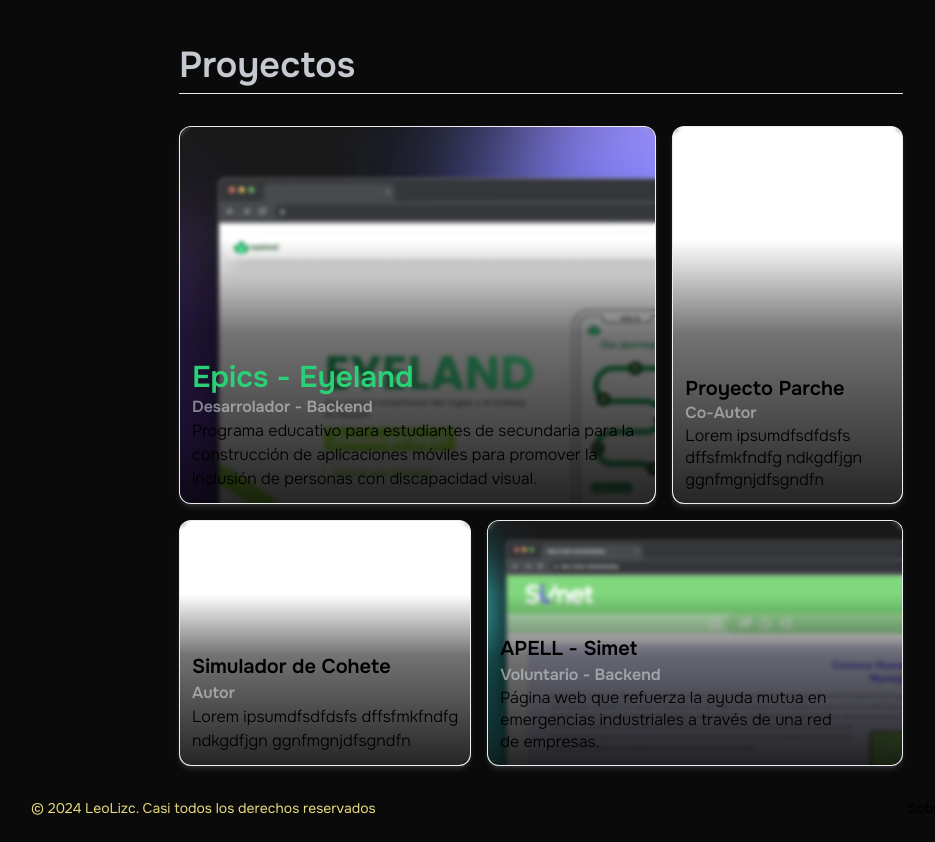
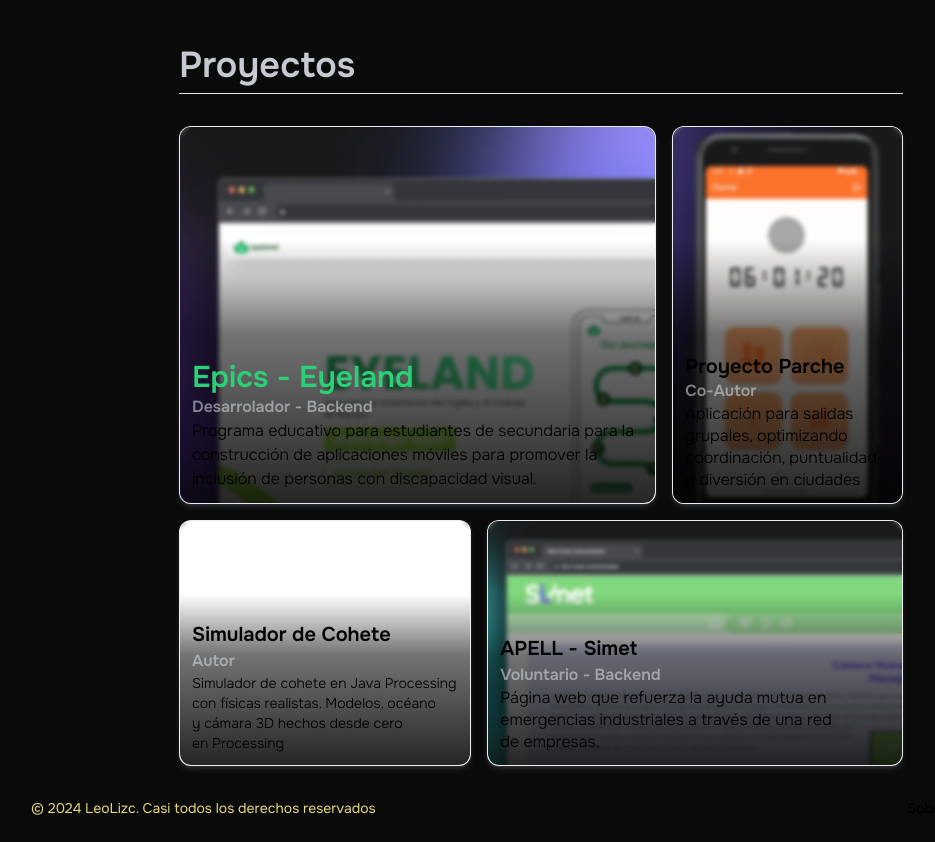
Before and after one commit to LeoLizc/leolizc.portfolio, a Next.js app: page / in a window 1280 px wide. Shown: the part 1240-2082 px from the top of the page, without its empty margins (99-1034 px from the left). Built offline with nearby package versions, Linux system fonts and the light colour scheme.

Commit message:
Add Parche_shots_so.webp image and update project descriptions

```diff
--- a/src/ui/sections/projects.tsx
+++ b/src/ui/sections/projects.tsx
@@ -15,13 +15,15 @@ export default function Projects() {
         className="col-span-4 row-span-3 [&_p]:leading-snug [&_h3]:leading-tight"
         title="Proyecto Parche"
         subtitle="Co-Autor"
-        description="Lorem ipsumdfsdfdsfs dffsfmkfndfg ndkgdfjgn ggnfmgnjdfsgndfn"
+        imageSrc="/imgs/Parche_shots_so.webp"
+        imageAlt="Captura de la pantalla principal de la aplicación"
+        description="Aplicación para salidas grupales, optimizando coordinación, puntualidad y diversión en ciudades"
       />
       <BentoItem
-        className="col-span-5"
+        className="col-span-5 [&_p]:leading-snug [&_p]:text-sm"
         title="Simulador de Cohete"
         subtitle="Autor"
-        description="Lorem ipsumdfsdfdsfs dffsfmkfndfg ndkgdfjgn ggnfmgnjdfsgndfn"
+        description="Simulador de cohete en Java Processing con físicas realistas. Modelos, océano y cámara 3D hechos desde cero en Processing"
       />
       <BentoItem
         className="col-span-7 [&_p]:leading-snug"
```
Also changed, not shown: public/imgs/Parche_shots_so.webp (added).
